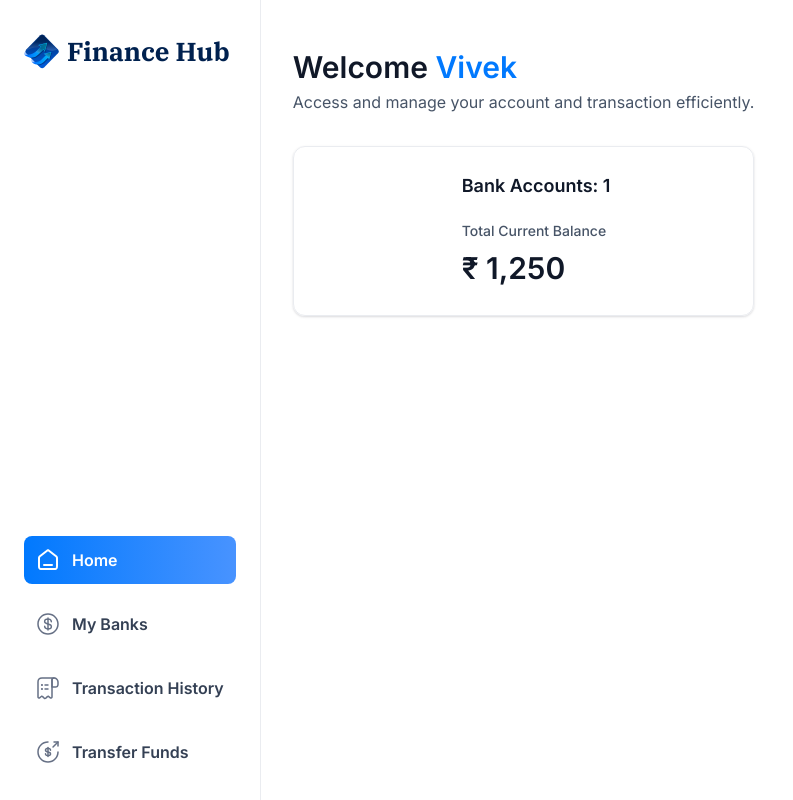
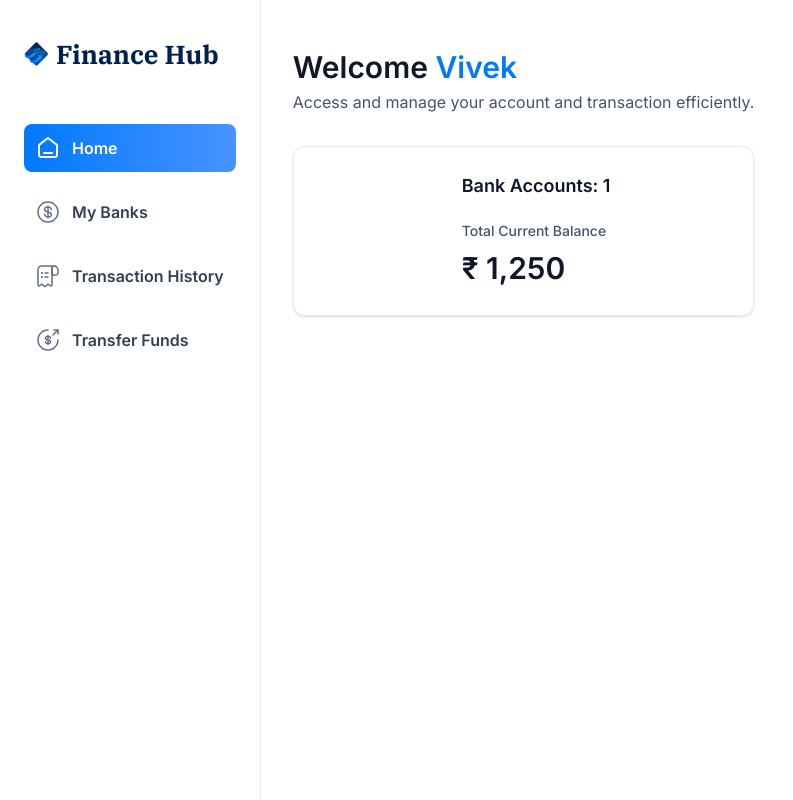
Before and after one commit to viveksawant11/Finance_Hub, a Next.js app: page / in a window 1280 px wide. Shown: the whole page, without its empty margins (0-793 px from the left). Built offline with nearby package versions, Linux system fonts and the light colour scheme.

Commit message:
Fixed the styling

```diff
--- a/components/Sidebar.tsx
+++ b/components/Sidebar.tsx
@@ -11,20 +11,20 @@ const Sidebar = ({ user }: SidebarProps) => {
 
   return (
     <section className="sidebar">
-      <div className="flex items-center gap-2 mb-6 py-2">
-        <Link href="/" className="cursor-pointer flex items-center gap-2">
+      <nav className="flex flex-col gap-4">
+        {/* Logo */}
+        <Link href="/" className="flex items-center gap-2 mb-6 py-4">
           <Image
             src="/icons/logo.svg"
             width={34}
             height={34}
             alt="Finance Hub logo"
-            className="size-[35px] max-xl:size-14"
+            className="size-[24px] max-xl:size-14"
           />
-          <h1 className="sidebar-logo">Finance Hub</h1>
+          <h1 className="sidebar-logo text-lg font-semibold">Finance Hub</h1>
         </Link>
-      </div>
 
-      <nav className="flex flex-col gap-4">
+        {/* Sidebar Links */}
         {sidebarLinks.map((item) => {
           const isActive =
             pathname === item.route || pathname.startsWith(`${item.route}/`);
@@ -41,7 +41,7 @@ const Sidebar = ({ user }: SidebarProps) => {
                 }
               )}
             >
-              <div className="relative size-6">
+              <div className="relative w-6 h-6">
                 <Image
                   src={item.imgURL}
                   alt={item.label}
```
